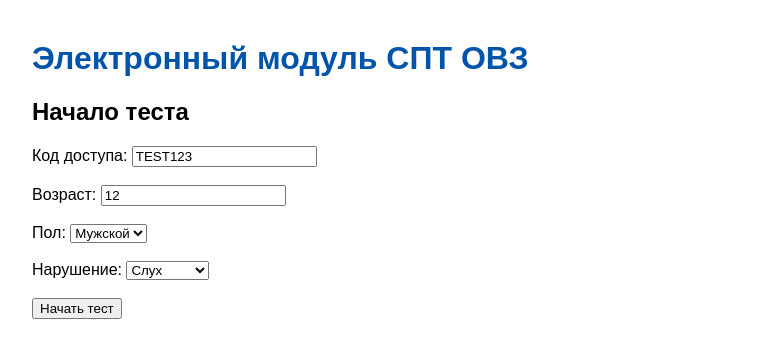
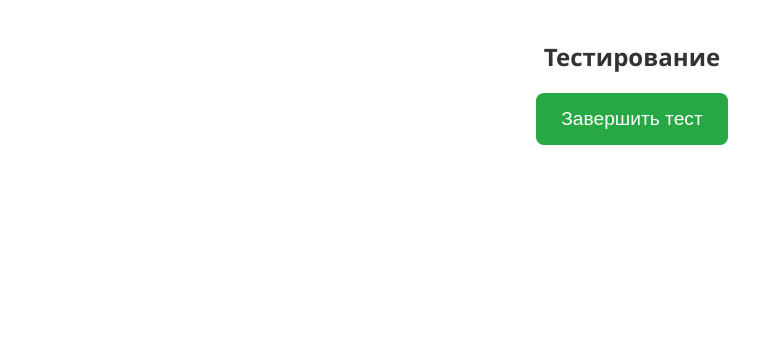
Before and after one commit to 228Abobus228/SPTOVZ, a FastAPI app: page /testing in a window 1280 px wide. Shown: the top 358 px of the page, without its empty margins (8-767 px from the left). Run offline with FastAPI, Linux system fonts and the light colour scheme; parts of the project's set-up code (start-up, migrations or seed data) failed here and were passed over.

Commit message:
initial commit

```diff
--- a/templates/testing.html
+++ b/templates/testing.html
@@ -2,98 +2,127 @@
 <html lang="ru">
 <head>
   <meta charset="UTF-8">
-  <title>СПТ ОВЗ — Тестирование</title>
+  <title>Прохождение теста</title>
   <style>
-    body { font-family: sans-serif; margin: 40px; max-width: 800px; }
-    h1 { color: #0055aa; }
-    .hidden { display: none; }
-    .question { margin: 15px 0; }
-    .question p { margin: 5px 0; font-weight: bold; }
+    body {
+      font-family: "Segoe UI", sans-serif;
+      max-width: 700px;
+      margin: 40px auto;
+      text-align: center;
+      color: #333;
+    }
+    .question {
+      font-size: 1.4em;
+      margin-bottom: 30px;
+      min-height: 100px;
+    }
+    .answers {
+      display: grid;
+      grid-template-columns: repeat(5, 1fr);
+      gap: 10px;
+      justify-items: center;
+    }
+    .answer-btn {
+      width: 100%;
+      padding: 14px 10px;
+      font-size: 1.1em;
+      border: none;
+      border-radius: 10px;
+      background: #e0e0e0;
+      cursor: pointer;
+      transition: 0.2s;
+    }
+    .answer-btn:hover {
+      background: #007bff;
+      color: white;
+      transform: scale(1.05);
+    }
+    #progress {
+      margin-top: 20px;
+      font-size: 1em;
+      color: #777;
+    }
+    #finish {
+      display: none;
+      background: #28a745;
+      color: white;
+      padding: 15px 25px;
+      border-radius: 8px;
+      border: none;
+      font-size: 1.2em;
+      cursor: pointer;
+    }
+    #finish:hover {
+      background: #218838;
+    }
   </style>
 </head>
 <body>
-  <h1>Электронный модуль СПТ ОВЗ</h1>
-  <div id="start">
-    <h2>Начало теста</h2>
-    <label>Код доступа: <input id="code" value="TEST123" /></label><br><br>
-    <label>Возраст: <input id="age" type="number" value="12" /></label><br><br>
-    <label>Пол:
-      <select id="gender">
-        <option value="male">Мужской</option>
-        <option value="female">Женский</option>
-      </select>
-    </label><br><br>
-    <label>Нарушение:
-      <select id="diagnosis">
-        <option value="hearing">Слух</option>
-        <option value="vision">Зрение</option>
-        <option value="motor">Моторика</option>
-      </select>
-    </label><br><br>
-    <button onclick="startTest()">Начать тест</button>
+
+  <h2 id="test-title">Тестирование</h2>
+  <div id="question-container">
+    <div class="question" id="question-text"></div>
+    <div class="answers" id="answers"></div>
+    <div id="progress"></div>
   </div>
 
-  <div id="test" class="hidden">
-    <h2 id="test-title"></h2>
-    <form id="test-form"></form>
-    <button onclick="submitAnswers()">Отправить ответы</button>
-  </div>
-
-  <div id="result" class="hidden"></div>
+  <button id="finish" onclick="finishTest()">Завершить тест</button>
 
   <script>
-    let sessionId = null;
-    let questions = [];
+    const sessionId = localStorage.getItem('session_id');
+    const questions = JSON.parse(localStorage.getItem('questions') || '[]');
+    let currentIndex = 0;
+    const answers = [];
 
-    async function startTest() {
-      const payload = {
-        code: document.getElementById('code').value,
-        age: parseInt(document.getElementById('age').value),
-        gender: document.getElementById('gender').value,
-        diagnosis: document.getElementById('diagnosis').value
-      };
-      const resp = await fetch('/session/start-test', {
+    function showQuestion() {
+      if (currentIndex >= questions.length) {
+        document.getElementById('question-container').style.display = 'none';
+        document.getElementById('finish').style.display = 'inline-block';
+        return;
+      }
+
+      const q = questions[currentIndex];
+      document.getElementById('question-text').innerText = q.text;
+      const ansDiv = document.getElementById('answers');
+      ansDiv.innerHTML = '';
+
+      // создаем 10 больших кнопок
+      for (let i = 1; i <= 10; i++) {
+        const btn = document.createElement('button');
+        btn.innerText = i;
+        btn.className = 'answer-btn';
+        btn.onclick = () => selectAnswer(q.id, i);
+        ansDiv.appendChild(btn);
+      }
+
+      document.getElementById('progress').innerText =
+        `Вопрос ${currentIndex + 1} из ${questions.length}`;
+    }
+
+    function selectAnswer(id, value) {
+      answers.push({ id, value });
+      currentIndex++;
+      showQuestion();
+    }
+
+    async function finishTest() {
+      const payload = { session_id: sessionId, answers: answers };
+      const resp = await fetch('/session/submit-answers', {
         method: 'POST',
-        headers: {'Content-Type': 'application/json'},
+        headers: { 'Content-Type': 'application/json' },
         body: JSON.stringify(payload)
       });
       const data = await resp.json();
-      if (!resp.ok) return alert(data.detail || 'Ошибка');
-
-      sessionId = data.session_id;
-      questions = data.questions;
-      document.getElementById('test-title').innerText = data.test_name;
-      const form = document.getElementById('test-form');
-      form.innerHTML = '';
-      questions.forEach(q => {
-        form.innerHTML += `
-          <div class='question'>
-            <p>${q.id}. ${q.text}</p>
-            ${[1,2,3,4,5].map(v => `<label><input type='radio' name='q${q.id}' value='${v}'>${v}</label>`).join(' ')}
-          </div>`;
-      });
-      document.getElementById('start').classList.add('hidden');
-      document.getElementById('test').classList.remove('hidden');
+      if (!resp.ok) {
+        alert('Ошибка: ' + (data.detail || 'Не удалось отправить ответы.'));
+        return;
+      }
+      alert('Тест завершён! Результаты сохранены.');
+      window.location.href = '/thanks';
     }
 
-    async function submitAnswers() {
-      const form = document.getElementById('test-form');
-      const data = new FormData(form);
-      const answers = questions.map(q => ({ id: q.id, value: parseInt(data.get('q' + q.id)) || 0 }));
-      const payload = { session_id: sessionId, answers };
-      const resp = await fetch('/session/submit-answers', {
-        method: 'POST',
-        headers: {'Content-Type': 'application/json'},
-        body: JSON.stringify(payload)
-      });
-      const result = await resp.json();
-      document.getElementById('test').classList.add('hidden');
-      document.getElementById('result').classList.remove('hidden');
-      document.getElementById('result').innerHTML = `
-        <h3>Результаты:</h3>
-        <pre>${JSON.stringify(result.result, null, 2)}</pre>
-      `;
-    }
+    showQuestion();
   </script>
+
 </body>
 </html>
```
